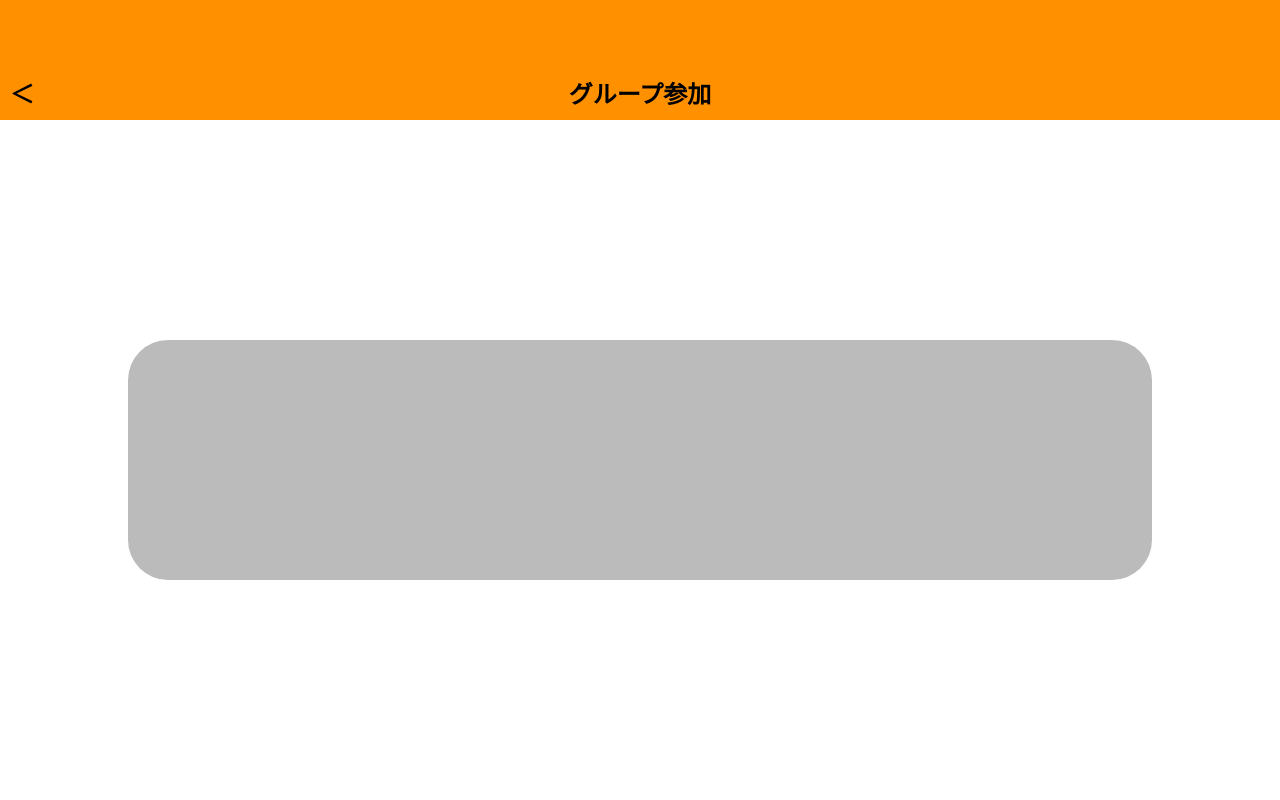
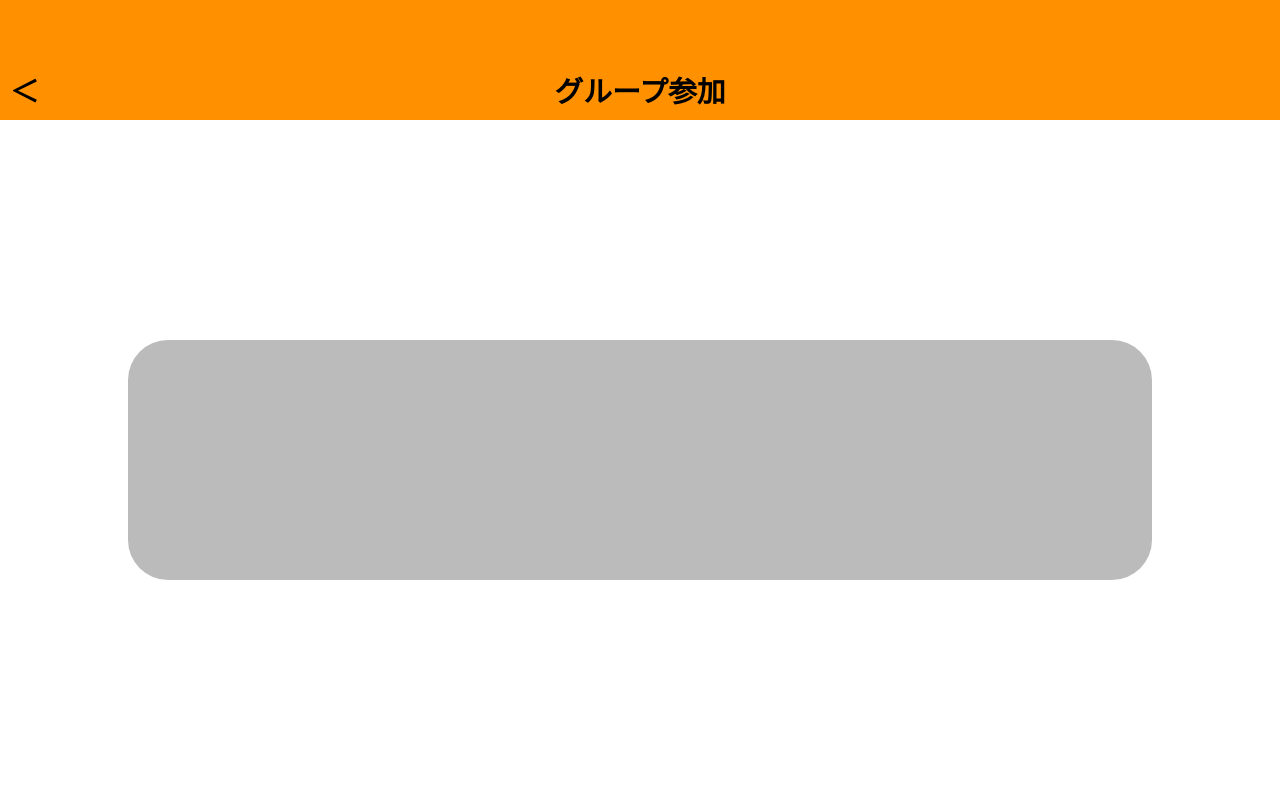
Before and after one commit to 2022WorkShiftManagement/work_shift_management, a Flask app: template templates/group_entry.html in a window 1280 px wide. Run offline with Flask 2, Linux system fonts and the light colour scheme; the template is opened without the code that fills it: most values are stand-ins (such as "Sample title", 1, 10 or a date in 2020).

Commit message:
[Update] グループ参加ページのCSSを調整

```diff
--- a/static/css/group_entry.css
+++ b/static/css/group_entry.css
@@ -1,4 +1,9 @@
 @charset "UTF-8";
+
+body {
+    height: 100vh;
+    font-size: 1.2rem;
+}
 
 main {
     font-size: 1.2rem;
```
